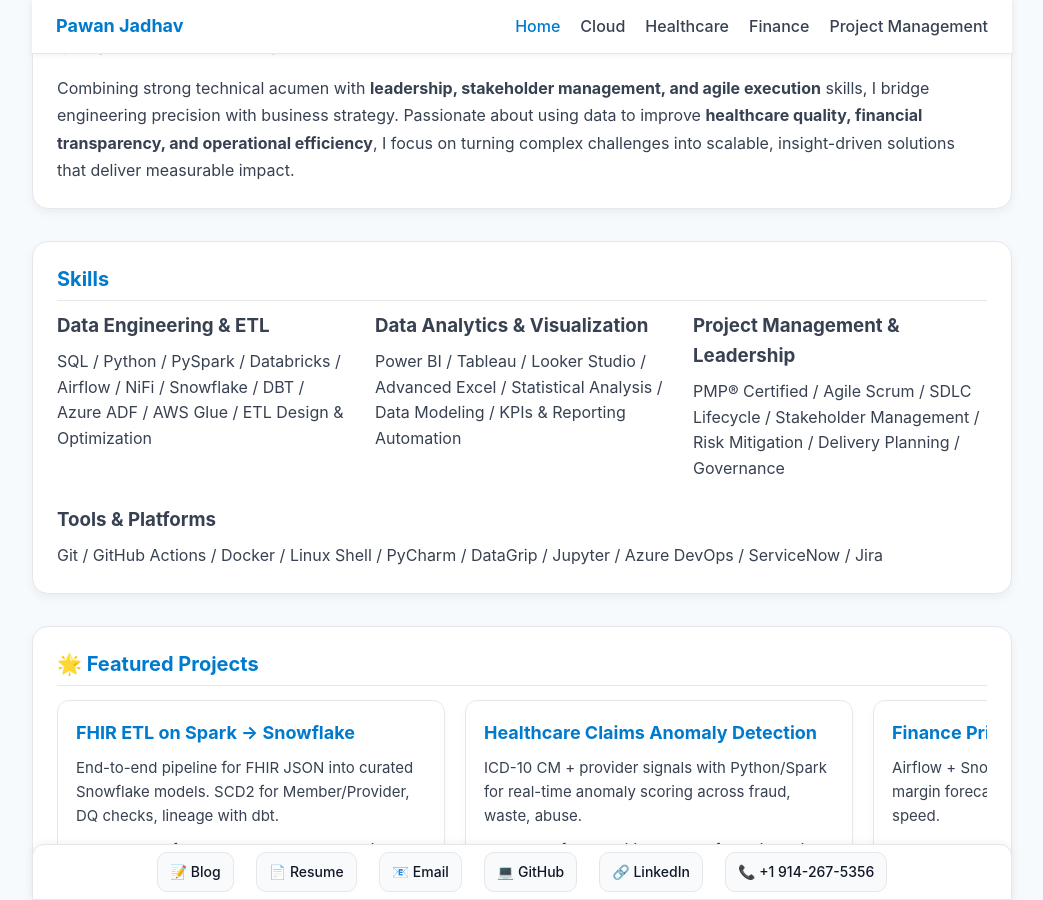
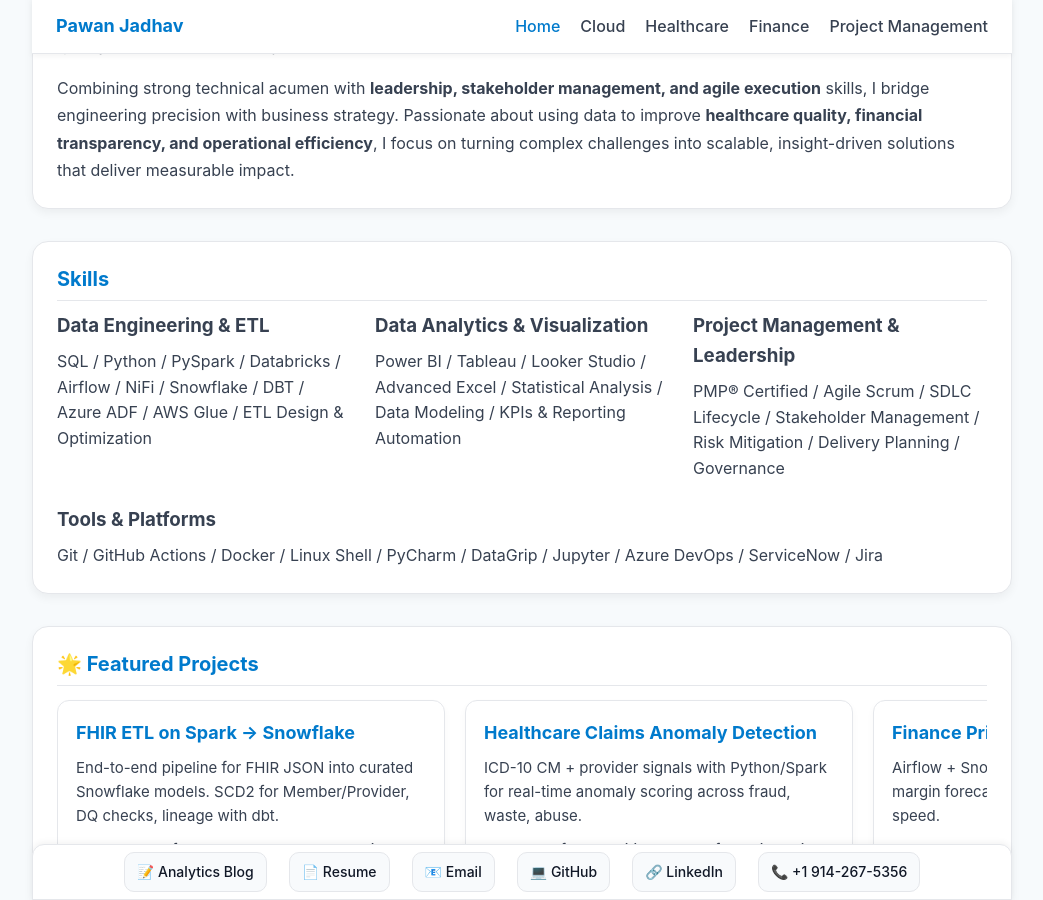
Before and after one commit to PawanJadhav7/PawanJadhav.github.io, a Jekyll site: the page built from index.md, in a window 1280 px wide and 900 px high, scrolled down 592 px. Shown: the whole window, without its empty margins (118-1161 px from the left). Built offline with Jekyll 4.4.1, drawn with Linux system fonts in a browser that asks for light colours.

Commit message:
Update index.md

```diff
--- a/index.md
+++ b/index.md
@@ -734,7 +734,7 @@ layout: default
 <!-- ====== FIXED BOTTOM CONTACT BAR ====== -->
 <div id="contact-bar" role="contentinfo" aria-label="Quick contact">
   <div class="contact-inner">
-    <a href="/blog/" target="_blank" rel="noopener noreferrer" class="contact-btn">📝 Blog</a>
+    <a href="/blog/" target="_blank" rel="noopener noreferrer" class="contact-btn">📝 Analytics Blog</a>
     <a href="/assets/Resume.pdf" target="_blank" rel="noopener noreferrer" class="contact-btn">📄 Resume</a>
     <a href="mailto:pawan.jadhav7@gmail.com" class="contact-btn">📧 Email</a>
     <a href="https://github.com/PawanJadhav7" target="_blank" rel="noopener noreferrer" class="contact-btn">💻 GitHub</a>
```
